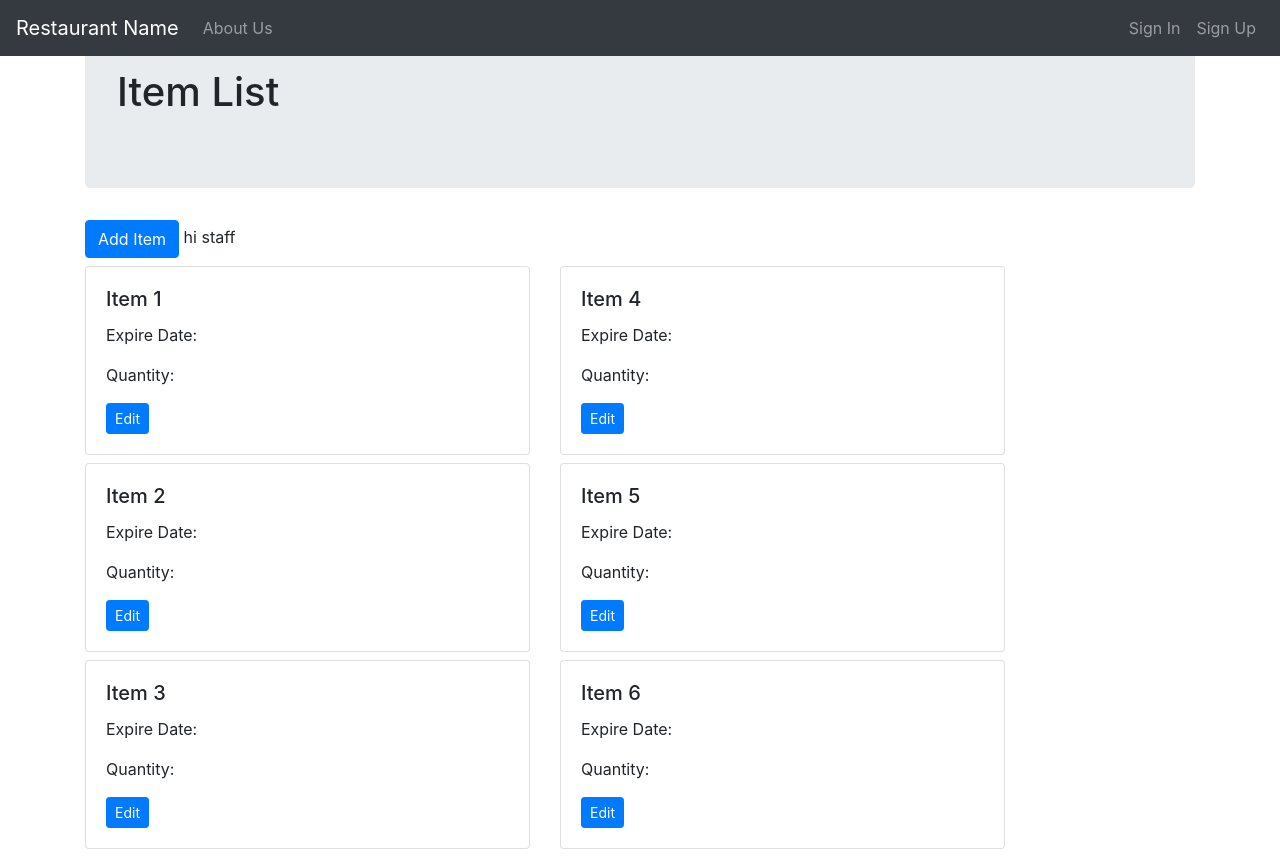
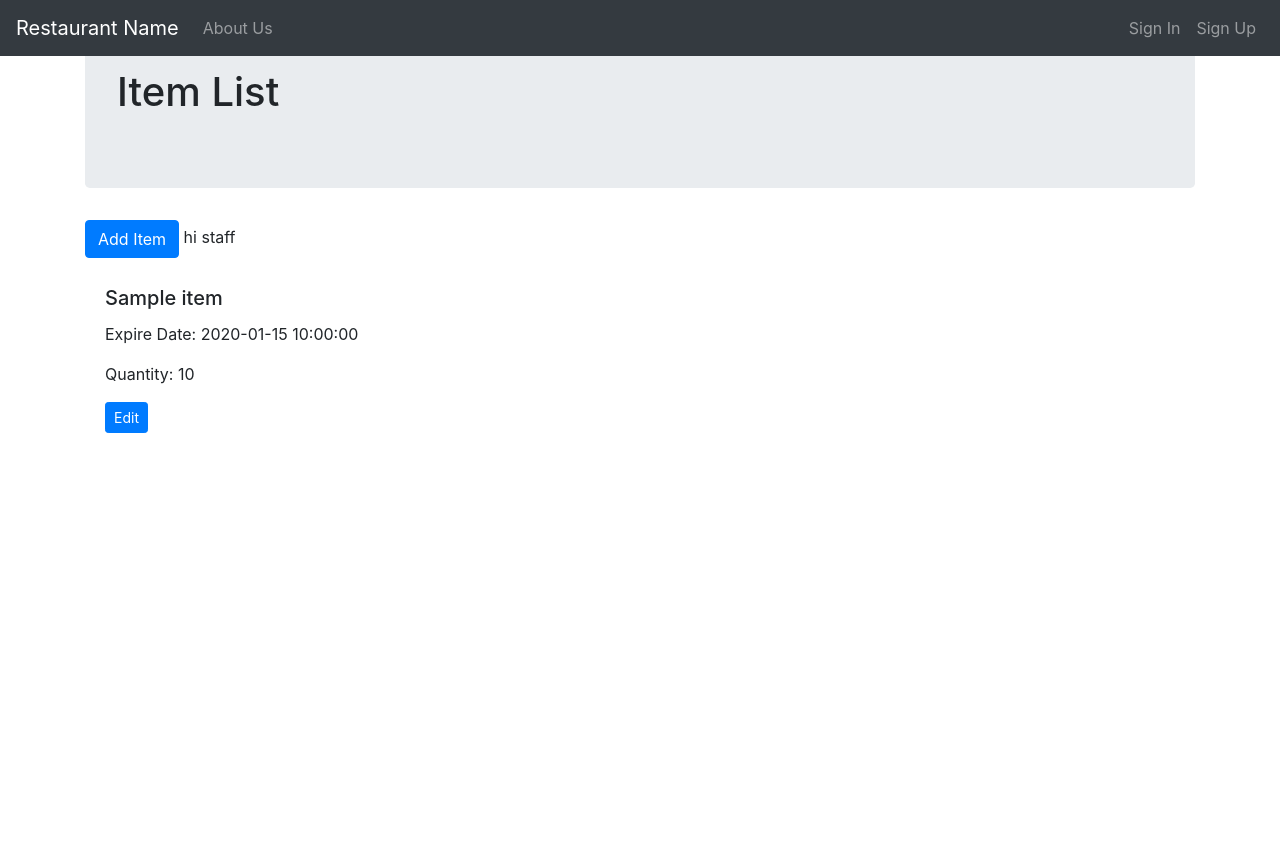
Before and after one commit to tseproject/tseproject.github.io, a PHP site: page /item.php in a window 1280 px wide. After the commit the page ends 433 px from the top, so only its background shows below. Run offline with PHP 8.4, Linux system fonts and the light colour scheme; tables that the repository leaves empty or names only in its code hold one stand-in row (values such as "Sample post").

Commit message:
view item module added

```diff
--- a/item.php
+++ b/item.php
@@ -5,7 +5,7 @@
     {
         global $db;
         $ret = array();
-        $query = "SELECT * FROM ITEMS";
+        $query = "SELECT * FROM ITEM";
         $sql = mysqli_query($db, $query);
         while ($ar = mysqli_fetch_assoc($sql))
         {
@@ -49,32 +49,25 @@
             <!-- TODO: mysqli_fetch_assoc, foreach create css card, take from items -->
             <div class="row mt-2">
                 <div class="col-md-5">
-                    <div class="card mb-2">
-                        <div class="card-body">
-                            <h5 class="card-title">Item 1</h5>
-                            <p class="card-text">Expire Date: </p>
-                            <p class="card-text">Quantity: </p>
-                            <button type="button" class="btn btn-primary btn-sm">Edit</button>
-                        </div>
-                    </div>
-                    <div class="card mb-2">
-                        <div class="card-body">
-                            <h5 class="card-title">Item 2</h5>
-                            <p class="card-text">Expire Date: </p>
-                            <p class="card-text">Quantity: </p>
-                            <button type="button" class="btn btn-primary btn-sm">Edit</button>
-                        </div>
-                    </div>
-                    <div class="card mb-2">
-                        <div class="card-body">
-                            <h5 class="card-title">Item 3</h5>
-                            <p class="card-text">Expire Date: </p>
-                            <p class="card-text">Quantity: </p>
-                            <button type="button" class="btn btn-primary btn-sm">Edit</button>
-                        </div>
-                    </div>
+                    <?php
+                        $item = get_item();
+                        foreach($item as $itemdetails)
+                        {
+                            $itemname = $itemdetails['itemname'];
+                            $itemqty = $itemdetails['itemqty'];
+                            $itemdate = $itemdetails['itemdate'];
+                    ?>
+                            <div class="card-body">
+                                <h5 class="card-title"><?php echo $itemname; ?></h5>
+                                <p class="card-text">Expire Date: <?php echo $itemdate; ?></p>
+                                <p class="card-text">Quantity: <?php echo $itemqty; ?></p>
+                                <button type="button" class="btn btn-primary btn-sm">Edit</button>
+                            </div>
+                        <?php
+                        }
+                        ?>
                 </div>
-                <div class="col-md-5">
+                <!-- <div class="col-md-5">
                     <div class="card mb-2">
                         <div class="card-body">
                             <h5 class="card-title">Item 4</h5>
@@ -99,7 +92,7 @@
                             <button type="button" class="btn btn-primary btn-sm">Edit</button>
                         </div>
                     </div>
-                </div>
+                </div> -->
             </div>
         </div>
         <script src="https://code.jquery.com/jquery-3.4.1.slim.min.js" integrity="sha384-J6qa4849blE2+poT4WnyKhv5vZF5SrPo0iEjwBvKU7imGFAV0wwj1yYfoRSJoZ+n" crossorigin="anonymous"></script>
```
